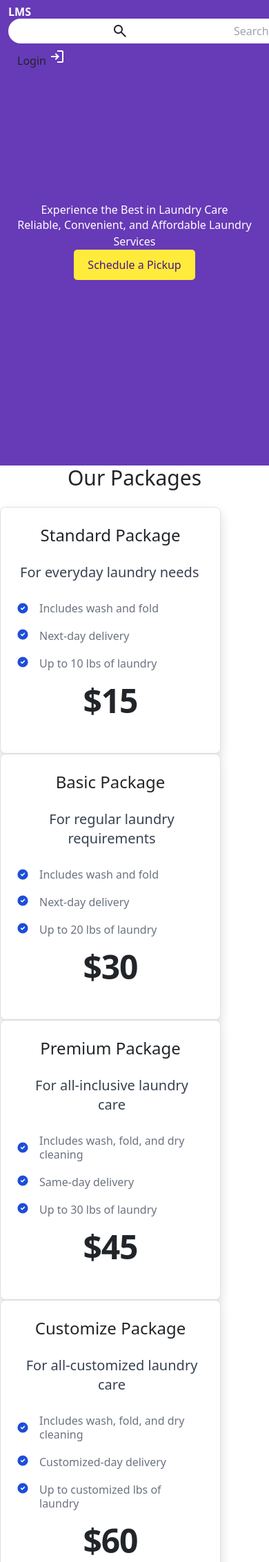
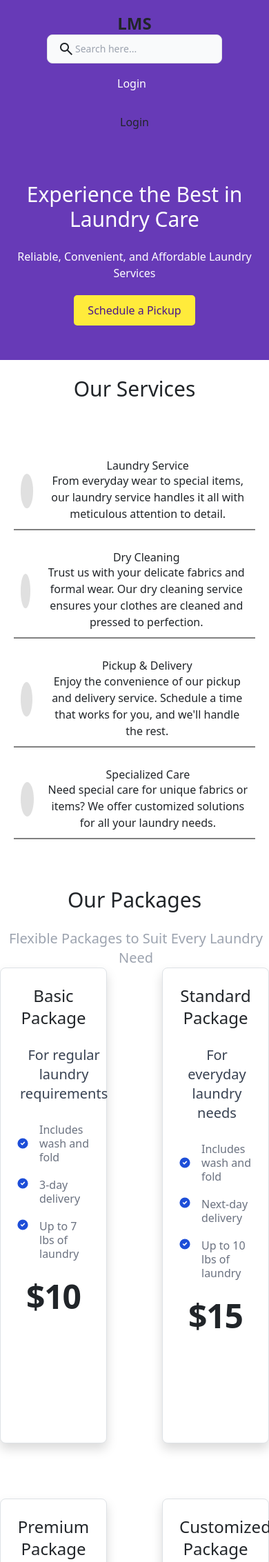
Before and after one commit to INTEL-ONBOARD/webApp_LMS, a Java web app: page /webApp_war/ in a window 390 px wide; the page is wider, and only the part inside the window is pictured. Shown: the top 2265 px of that part at 69% size. Run offline with Tomcat 11, a stand-in JSP engine, Linux system fonts and the light colour scheme; some libraries are stand-ins or nearby versions.

Commit message:
1.2 responsiveness handled

```diff
--- a/src/main/webapp/css/laundry.css
+++ b/src/main/webapp/css/laundry.css
@@ -6,85 +6,56 @@ body {
   color: #333;
 }
 
-  .header {
-    background-color:#673ab7;
-    color: white;
+header {
+  background-color: #673ab7;
   padding: 10px 20px;
-    display: flex;
-    justify-content: space-between;
-    align-items: center;
 }
 
-  .navbar{
+.navbar {
   background-color: #673ab7;
 }
 
-  .navbar-expand-lg{
-    background-color:#673ab7;
-
-  }
-
-  .container-fluid {
-    background-color:#673ab7;
-  }
-
-  .container-fluid button {
-    color:white;
-    border-color:#673ab7;
-    font-weight: bold;
-    font-size: 35px;
-  }
-
-  .lms{
+.lms {
   color: white;
 }
 
-  .search-bar{
-    padding: 3px 150px;
+.search-bar {
   display: flex;
   align-items: center;
+  background: white;
   border-radius: 28px;
-    background: white;
-    display: flexbox;
-    align-items: center;
-    justify-content: center;
-    min-width: 10rem;
+  padding: 5px 10px;
+  width: 100%;
+  max-width: 400px;
+  margin-left: 20px;
 }
 
 .search-bar input {
-    padding: 3px 150px;
   border: none;
   outline: none;
-      border-radius: 10px;
-      margin-left: 3px;
+  margin-left: 10px;
+  width: 100%;
   background: transparent;
-      align-items: center;
-      justify-content: center;
 }
 
-  .search-bar-input::placeholder,
-  .search-bar-icon{
-    color: rgb(0,0,0,0.25);
+.search-bar .material-symbols-outlined {
+  color: rgb(0, 0, 0, 0.25);
 }
 
-  .btn{
-    color:white;
-  }
-
-  .loginbtn {
-    color:white;
-    border-color:#673ab7;
-    font-weight: bold;
-    font-size: 35px;
-    cursor: pointer;
+.btn a {
+  color: white;
+  text-decoration: none;
 }
 
 .hero {
   background-color: #673ab7;
   color: white;
   text-align: center;
-    padding: 180px 20px;
-    min-height: 35rem;
+  padding: 100px 20px;
+  display: flex;
+  flex-direction: column;
+  align-items: center;
+  justify-content: center;
 }
 
 .hero .pickup-btn {
@@ -95,29 +66,27 @@ body {
   border-radius: 5px;
   cursor: pointer;
   font-size: 1em;
+  margin-top: 20px;
 }
 
-  .services {
+.ourServices, .packages {
   padding: 50px 20px;
-    text-align: center;
-    display: flex;
-    flex-direction: column;
-    justify-content: center ;
-    align-items: center;
-    display:none;
 }
 
-  .services h2 {
-    font-size: 2em;
-    margin-bottom: 20px;
+.ourServices {
+  display: flex;
+  justify-content: center;
+  text-align: center;
 }
 
 .service {
   display: flex;
   align-items: center;
   margin-bottom: 20px;
+  width: 100%;
+  max-width: 600px;
   border-bottom: 2px solid grey;
-    width: 60rem;
+  padding: 10px;
 }
 
 .service .icon {
@@ -128,36 +97,36 @@ body {
   margin-right: 20px;
 }
 
-  .service .details {
-    text-align: left;
-  }
-
 .packages {
-    background-color: #f5f5f5;
-    padding: 50px 20px;
-    text-align: center;
-  }
-
-  .packages h2 {
-    font-size: 2em;
-    margin-bottom: 20px;
+  display: flex;
+  flex-wrap: wrap;
+  justify-content: center;
+  gap: 20px;
 }
 
 .package {
   background-color: white;
-    display: inline-block;
-    width: 200px;
-    vertical-align: top;
+  border: 1px solid #ddd;
+  border-radius: 10px;
+  padding: 20px;
+  width: 100%;
+  max-width: 300px;
+  text-align: center;
 }
 
-  .package h3 {
-    font-size: 1.2em;
+.package h4 {
+  font-size: 1.5em;
   margin-bottom: 10px;
+}
+
+.package .description {
+  margin-bottom: 20px;
 }
 
 .package ul {
   list-style-type: none;
   padding: 0;
+  margin-bottom: 20px;
 }
 
 .package ul li {
@@ -165,8 +134,7 @@ body {
 }
 
 .package .price {
-    font-size: 1.5em;
-    margin-top: 10px;
+  font-size: 2em;
   font-weight: bold;
 }
 
@@ -184,3 +152,18 @@ body {
 footer .footer-info {
   font-size: 0.9em;
 }
+
+@media (max-width: 768px) {
+  .navbar-expand-lg .container {
+      flex-direction: column;
+  }
+
+  .search-bar {
+      margin-left: 0;
+      margin-top: 10px;
+  }
+
+  .hero {
+      padding: 50px 20px;
+  }
+}
--- a/src/main/webapp/index.jsp
+++ b/src/main/webapp/index.jsp
@@ -8,34 +8,40 @@
     <link href="https://cdn.jsdelivr.net/npm/bootstrap@5.3.3/dist/css/bootstrap.min.css" rel="stylesheet" integrity="sha384-QWTKZyjpPEjISv5WaRU9OFeRpok6YctnYmDr5pNlyT2bRjXh0JMhjY6hW+ALEwIH" crossorigin="anonymous">
     <script src="https://cdn.jsdelivr.net/npm/bootstrap@5.3.3/dist/js/bootstrap.bundle.min.js" integrity="sha384-YvpcrYf0tY3lHB60NNkmXc5s9fDVZLESaAA55NDzOxhy9GkcIdslK1eN7N6jIeHz" crossorigin="anonymous"></script>
     <link rel="stylesheet" href="https://fonts.googleapis.com/css2?family=Material+Symbols+Outlined:opsz,wght,FILL,GRAD@20..48,100..700,0..1,-50..200" />
-    <link rel="stylesheet" href="https://fonts.googleapis.com/css2?family=Material+Symbols+Outlined:opsz,wght,FILL,GRAD@20..48,100..700,0..1,-50..200" />
     <script src="https://cdn.tailwindcss.com"></script>
 </head>
-<body>
+
 <header>
     <nav class="navbar navbar-expand-lg">
         <div class="container">
-            <h3 class="lms"><b>LMS</b></h3>
-
-            <form>
-                <div class="search-bar">
+        <span class="self-center text-2xl font-semibold whitespace-nowrap dark:text-white">LMS</span>
+        <form class="flex items-center max-w-sm mx-auto">
+            <label for="simple-search" class="sr-only">Search</label>
+            <div class="relative w-full">
+            <div class="absolute inset-y-0 start-0 flex items-center ps-3 pointer-events-none">
                 <span class="search-icon material-symbols-outlined">search</span>
-                    <input type="text" placeholder="Search here...">
+            </div>
+            <div class="search-container">
+            <input type="text" id="simple-search" class="search-input bg-gray-50 border border-gray-300 text-gray-900 text-sm rounded-lg focus:ring-blue-500 focus:border-blue-500 block w-full ps-10 p-2.5  dark:bg-gray-700 dark:border-gray-600 dark:placeholder-gray-400 dark:text-white dark:focus:ring-blue-500 dark:focus:border-blue-500" placeholder="Search here..."/>
+            </div>
         </div>
         </form>
-            <button class="btn" type="submit" style="color:text-white"><a href="http://localhost:8080/webApp_war/login">Login</a>
-                <span class=" loginbtn container-icon material-symbols-outlined">login</span>
+
+        <button type="submit" class="btn text-white bg-gradient-to-r from-#673ab7-500 via-#673ab7-600 to-#673ab7-700 hover:bg-gradient-to-br focus:ring-4 focus:outline-none focus:ring-#673ab7-300 dark:focus:ring-#673ab7-800 font-medium rounded-lg text-l px-5 py-3 text-center me-2 mb-2">Login</button>
+        <a href="http://localhost:8080/webApp_war/login" class="btn">Login</a>
         </button>
         </div>
     </nav>
 </header>
+<body>
 <section class="hero">
-    <h1>Experience the Best in Laundry Care</h1>
+    <h1 class="mb-4 text-3xl font-medium text-white-500 dark:text-black-400" style="text-align: center;">Experience the Best in Laundry Care</h1>
     <p>Reliable, Convenient, and Affordable Laundry Services</p>
     <button class="pickup-btn">Schedule a Pickup</button>
 </section>
-<section class="services">
-    <h2>Our Services</h2>
+<h2 class="mb-4 mt-4 text-3xl font-medium text-black-500 dark:text-black-400" style="text-align: center;">Our Services</h2>
+<div class="ourServices display:flex flex flex-col text-align:center">
+
     <div class="service">
         <div class="icon"></div>
         <div class="details">
@@ -64,14 +70,44 @@
             <p>Need special care for unique fabrics or items? We offer customized solutions for all your laundry needs.</p>
         </div>
     </div>
-</section>
+</div>
 
-    <h2 class="mb-4 text-3xl font-medium text-black-500 dark:text-black-400" style="text-align: center;"">Our Packages</h2>
-      <div class="display:flex flex flex-wrap">
-      <div class="w-full max-w-xs p-4 bg-white border border-gray-200 rounded-lg shadow sm:p-8 dark:bg-gray-800 dark:border-gray-700">
+
+<h2 class="mb-4 text-3xl font-medium text-black-500 dark:text-black-400" style="text-align: center;">Our Packages</h2>
+<div class="ms-1 text-xl font-normal text-gray-400 dark:text-gray-400 align-items:center" style="text-align:center;">Flexible Packages to Suit Every Laundry Need</div>
+<div class="grid grid-flow-row gap-20 grid-cols-2 grid-rows-2">
+
+    <div class="w-full max-w-sm-20 p-4 bg-white border border-gray-200 rounded-lg shadow sm:p-8 dark:bg-gray-800 dark:border-gray-700">
+        <h4 class="mb-4 text-2xl font-medium text-black-500 dark:text-black-400" style="text-align: center;">Basic Package</h4>
+        <div class="flex items-baseline text-gray-900 dark:text-white">
+            <div class="ms-1 text-xl font-normal text-gray-700 dark:text-gray-600 align-items:center" style="text-align:center;">For regular laundry requirements</div>
+        </div>
+        <ul role="list" class="space-y-5 my-7">
+            <li class="flex items-center">
+                <svg class="flex-shrink-0 w-4 h-4 text-blue-700 dark:text-blue-500" aria-hidden="true" xmlns="http://www.w3.org/2000/svg" fill="currentColor" viewBox="0 0 20 20">
+                    <path d="M10 .5a9.5 9.5 0 1 0 9.5 9.5A9.51 9.51 0 0 0 10 .5Zm3.707 8.207-4 4a1 1 0 0 1-1.414 0l-2-2a1 1 0 0 1 1.414-1.414L9 10.586l3.293-3.293a1 1 0 0 1 1.414 1.414Z"/>
+                </svg>
+                <span class="text-base font-normal leading-tight text-gray-500 dark:text-gray-400 ms-3">Includes wash and fold</span>
+            </li>
+            <li class="flex">
+                <svg class="flex-shrink-0 w-4 h-4 text-blue-700 dark:text-blue-500" aria-hidden="true" xmlns="http://www.w3.org/2000/svg" fill="currentColor" viewBox="0 0 20 20">
+                    <path d="M10 .5a9.5 9.5 0 1 0 9.5 9.5A9.51 9.51 0 0 0 10 .5Zm3.707 8.207-4 4a1 1 0 0 1-1.414 0l-2-2a1 1 0 0 1 1.414-1.414L9 10.586l3.293-3.293a1 1 0 0 1 1.414 1.414Z"/>
+                </svg>
+                <span class="text-base font-normal leading-tight text-gray-500 dark:text-gray-400 ms-3">3-day delivery</span>
+            </li>
+            <li class="flex">
+                <svg class="flex-shrink-0 w-4 h-4 text-blue-700 dark:text-blue-500" aria-hidden="true" xmlns="http://www.w3.org/2000/svg" fill="currentColor" viewBox="0 0 20 20">
+                    <path d="M10 .5a9.5 9.5 0 1 0 9.5 9.5A9.51 9.51 0 0 0 10 .5Zm3.707 8.207-4 4a1 1 0 0 1-1.414 0l-2-2a1 1 0 0 1 1.414-1.414L9 10.586l3.293-3.293a1 1 0 0 1 1.414 1.414Z"/>
+                </svg>
+                <span class="text-base font-normal leading-tight text-gray-500 dark:text-gray-400 ms-3">Up to 7 lbs of laundry</span>
+            </li>
+        </ul>
+        <div class="text-5xl font-extrabold tracking-tight" style="text-align: center;">$10</div>
+    </div>
+
+    <div class="w-full max-w-sm-20 p-4 bg-white border border-gray-200 rounded-lg shadow sm:p-8 dark:bg-gray-800 dark:border-gray-700">
         <h4 class="mb-4 text-2xl font-medium text-black-500 dark:text-black-400" style="text-align: center;">Standard Package</h4>
         <div class="flex items-baseline text-gray-900 dark:text-white">
-
             <div class="ms-1 text-xl font-normal text-gray-700 dark:text-gray-600 align-items:center" style="text-align:center;">For everyday laundry needs</div>
         </div>
         <ul role="list" class="space-y-5 my-7">
@@ -93,23 +129,21 @@
                 </svg>
                 <span class="text-base font-normal leading-tight text-gray-500 dark:text-gray-400 ms-3">Up to 10 lbs of laundry</span>
             </li>
-
+        </ul>
         <div class="text-5xl font-extrabold tracking-tight" style="text-align: center;">$15</div>
     </div>
 
-
-      <div class="w-full max-w-xs p-4 bg-white border border-gray-200 rounded-lg shadow sm:p-8 dark:bg-gray-800 dark:border-gray-700">
-            <h4 class="mb-4 text-2xl font-medium text-black-500 dark:text-black-400" style="text-align: center;">Basic Package</h4>
+    <div class="w-full max-w-sm-20 p-4 bg-white border border-gray-200 rounded-lg shadow sm:p-8 dark:bg-gray-800 dark:border-gray-700">
+        <h4 class="mb-4 text-2xl font-medium text-black-500 dark:text-black-400" style="text-align: center;">Premium Package</h4>
         <div class="flex items-baseline text-gray-900 dark:text-white">
-
-            <div class="ms-1 text-xl font-normal text-gray-700 dark:text-gray-600 align-items:center" style="text-align:center;">For regular laundry requirements</div>
+            <div class="ms-1 text-xl font-normal text-gray-700 dark:text-gray-600 align-items:center" style="text-align:center;">For specialized and high-volume laundry needs</div>
         </div>
         <ul role="list" class="space-y-5 my-7">
             <li class="flex items-center">
                 <svg class="flex-shrink-0 w-4 h-4 text-blue-700 dark:text-blue-500" aria-hidden="true" xmlns="http://www.w3.org/2000/svg" fill="currentColor" viewBox="0 0 20 20">
                     <path d="M10 .5a9.5 9.5 0 1 0 9.5 9.5A9.51 9.51 0 0 0 10 .5Zm3.707 8.207-4 4a1 1 0 0 1-1.414 0l-2-2a1 1 0 0 1 1.414-1.414L9 10.586l3.293-3.293a1 1 0 0 1 1.414 1.414Z"/>
                 </svg>
-            <span class="text-base font-normal leading-tight text-gray-500 dark:text-gray-400 ms-3">Includes wash and fold</span>
+                <span class="text-base font-normal leading-tight text-gray-500 dark:text-gray-400 ms-3">Wash, dry, and fold</span>
             </li>
             <li class="flex">
                 <svg class="flex-shrink-0 w-4 h-4 text-blue-700 dark:text-blue-500" aria-hidden="true" xmlns="http://www.w3.org/2000/svg" fill="currentColor" viewBox="0 0 20 20">
@@ -123,57 +157,33 @@
                 </svg>
                 <span class="text-base font-normal leading-tight text-gray-500 dark:text-gray-400 ms-3">Up to 20 lbs of laundry</span>
             </li>
-
-            <div class="text-5xl font-extrabold tracking-tight" style="text-align: center;">$30</div>
+            <li class="flex">
+                <svg class="flex-shrink-0 w-4 h-4 text-blue-700 dark:text-blue-500" aria-hidden="true" xmlns="http://www.w3.org/2000/svg" fill="currentColor" viewBox="0 0 20 20">
+                    <path d="M10 .5a9.5 9.5 0 1 0 9.5 9.5A9.51 9.51 0 0 0 10 .5Zm3.707 8.207-4 4a1 1 0 0 1-1.414 0l-2-2a1 1 0 0 1 1.414-1.414L9 10.586l3.293-3.293a1 1 0 0 1 1.414 1.414Z"/>
+                </svg>
+                <span class="text-base font-normal leading-tight text-gray-500 dark:text-gray-400 ms-3">Specialized fabric care</span>
+            </li>
+        </ul>
+        <div class="text-5xl font-extrabold tracking-tight" style="text-align: center;">$25</div>
     </div>
 
-<div class="w-full max-w-xs p-4 bg-white border border-gray-200 rounded-lg shadow sm:p-8 dark:bg-gray-800 dark:border-gray-700">
-      <h4 class="mb-4 text-2xl font-medium text-black-500 dark:text-black-400" style="text-align: center;">Premium Package</h4>
+    <div class="w-full max-w-sm-20 p-4 bg-white border border-gray-200 rounded-lg shadow sm:p-8 dark:bg-gray-800 dark:border-gray-700">
+        <h4 class="mb-4 text-2xl font-medium text-black-500 dark:text-black-400" style="text-align: center;">Customized Package</h4>
         <div class="flex items-baseline text-gray-900 dark:text-white">
-
-      <div class="ms-1 text-xl font-normal text-gray-700 dark:text-gray-600 align-items:center" style="text-align:center;">For all-inclusive laundry care</div>
+            <div class="ms-1 text-xl font-normal text-gray-700 dark:text-gray-600 align-items:center" style="text-align:center;">For customized and high-volume laundry needs</div>
         </div>
         <ul role="list" class="space-y-5 my-7">
             <li class="flex items-center">
                 <svg class="flex-shrink-0 w-4 h-4 text-blue-700 dark:text-blue-500" aria-hidden="true" xmlns="http://www.w3.org/2000/svg" fill="currentColor" viewBox="0 0 20 20">
                     <path d="M10 .5a9.5 9.5 0 1 0 9.5 9.5A9.51 9.51 0 0 0 10 .5Zm3.707 8.207-4 4a1 1 0 0 1-1.414 0l-2-2a1 1 0 0 1 1.414-1.414L9 10.586l3.293-3.293a1 1 0 0 1 1.414 1.414Z"/>
                 </svg>
-      <span class="text-base font-normal leading-tight text-gray-500 dark:text-gray-400 ms-3">Includes wash, fold, and dry cleaning</span>
+                <span class="text-base font-normal leading-tight text-gray-500 dark:text-gray-400 ms-3">Wash, dry, and fold</span>
             </li>
             <li class="flex">
                 <svg class="flex-shrink-0 w-4 h-4 text-blue-700 dark:text-blue-500" aria-hidden="true" xmlns="http://www.w3.org/2000/svg" fill="currentColor" viewBox="0 0 20 20">
                     <path d="M10 .5a9.5 9.5 0 1 0 9.5 9.5A9.51 9.51 0 0 0 10 .5Zm3.707 8.207-4 4a1 1 0 0 1-1.414 0l-2-2a1 1 0 0 1 1.414-1.414L9 10.586l3.293-3.293a1 1 0 0 1 1.414 1.414Z"/>
                 </svg>
-      <span class="text-base font-normal leading-tight text-gray-500 dark:text-gray-400 ms-3">Same-day delivery</span>
-      </li>
-      <li class="flex">
-      <svg class="flex-shrink-0 w-4 h-4 text-blue-700 dark:text-blue-500" aria-hidden="true" xmlns="http://www.w3.org/2000/svg" fill="currentColor" viewBox="0 0 20 20">
-      <path d="M10 .5a9.5 9.5 0 1 0 9.5 9.5A9.51 9.51 0 0 0 10 .5Zm3.707 8.207-4 4a1 1 0 0 1-1.414 0l-2-2a1 1 0 0 1 1.414-1.414L9 10.586l3.293-3.293a1 1 0 0 1 1.414 1.414Z"/>
-      </svg>
-      <span class="text-base font-normal leading-tight text-gray-500 dark:text-gray-400 ms-3">Up to 30 lbs of laundry</span>
-      </li>
-
-      <div class="text-5xl font-extrabold tracking-tight" style="text-align: center;">$45</div>
-      </div>
-
-<div class="w-full max-w-xs p-4 bg-white border border-gray-200 rounded-lg shadow sm:p-8 dark:bg-gray-800 dark:border-gray-700">
-      <h4 class="mb-4 text-2xl font-medium text-black-500 dark:text-black-400" style="text-align: center;">Customize Package</h4>
-      <div class="flex items-baseline text-gray-900 dark:text-white">
-
-      <div class="ms-1 text-xl font-normal text-gray-700 dark:text-gray-600 align-items:center" style="text-align:center;">For all-customized laundry care</div>
-      </div>
-      <ul role="list" class="space-y-5 my-7">
-      <li class="flex items-center">
-      <svg class="flex-shrink-0 w-4 h-4 text-blue-700 dark:text-blue-500" aria-hidden="true" xmlns="http://www.w3.org/2000/svg" fill="currentColor" viewBox="0 0 20 20">
-      <path d="M10 .5a9.5 9.5 0 1 0 9.5 9.5A9.51 9.51 0 0 0 10 .5Zm3.707 8.207-4 4a1 1 0 0 1-1.414 0l-2-2a1 1 0 0 1 1.414-1.414L9 10.586l3.293-3.293a1 1 0 0 1 1.414 1.414Z"/>
-      </svg>
-      <span class="text-base font-normal leading-tight text-gray-500 dark:text-gray-400 ms-3">Includes wash, fold, and dry cleaning</span>
-      </li>
-      <li class="flex">
-      <svg class="flex-shrink-0 w-4 h-4 text-blue-700 dark:text-blue-500" aria-hidden="true" xmlns="http://www.w3.org/2000/svg" fill="currentColor" viewBox="0 0 20 20">
-      <path d="M10 .5a9.5 9.5 0 1 0 9.5 9.5A9.51 9.51 0 0 0 10 .5Zm3.707 8.207-4 4a1 1 0 0 1-1.414 0l-2-2a1 1 0 0 1 1.414-1.414L9 10.586l3.293-3.293a1 1 0 0 1 1.414 1.414Z"/>
-      </svg>
-      <span class="text-base font-normal leading-tight text-gray-500 dark:text-gray-400 ms-3">Customized-day delivery</span>
+                <span class="text-base font-normal leading-tight text-gray-500 dark:text-gray-400 ms-3">Next-day delivery</span>
             </li>
             <li class="flex">
                 <svg class="flex-shrink-0 w-4 h-4 text-blue-700 dark:text-blue-500" aria-hidden="true" xmlns="http://www.w3.org/2000/svg" fill="currentColor" viewBox="0 0 20 20">
@@ -181,22 +191,20 @@
                 </svg>
                 <span class="text-base font-normal leading-tight text-gray-500 dark:text-gray-400 ms-3">Up to customized lbs of laundry</span>
             </li>
-
-      <div class="text-5xl font-extrabold tracking-tight" style="text-align: center;">$60</div>
+            <li class="flex">
+                <svg class="flex-shrink-0 w-4 h-4 text-blue-700 dark:text-blue-500" aria-hidden="true" xmlns="http://www.w3.org/2000/svg" fill="currentColor" viewBox="0 0 20 20">
+                    <path d="M10 .5a9.5 9.5 0 1 0 9.5 9.5A9.51 9.51 0 0 0 10 .5Zm3.707 8.207-4 4a1 1 0 0 1-1.414 0l-2-2a1 1 0 0 1 1.414-1.414L9 10.586l3.293-3.293a1 1 0 0 1 1.414 1.414Z"/>
+                </svg>
+                <span class="text-base font-normal leading-tight text-gray-500 dark:text-gray-400 ms-3">Specialized fabric care</span>
+            </li>
+        </ul>
+        <div class="text-5xl font-extrabold tracking-tight" style="text-align: center;">$35</div>
     </div>
 </div>
 
-
 <footer>
-    <div class="history">
-        <h2>Since 1998</h2>
-        <p>LMS has been providing top-quality laundry care for over two decades. We pride ourselves on our attention to detail, outstanding customer service, and commitment to using the best eco-friendly products. Experience the difference with LMS.</p>
-    </div>
-    <div class="footer-info">
-        <p>LMS - Laundry Management Service</p>
-        <p>123 Clean St, Fresh City, CA 90210</p>
-        <p>Contact: (123) 456-7890 | info@lmslaundry.com</p>
-    </div>
+    <div class="history">© 2024 Laundry Management Service. All rights reserved.</div>
+    <div class="footer-info">123 Laundry St, Clean City, CS 45678</div>
 </footer>
 </body>
 </html>
```
Lines whose indentation alone changed are shown as unchanged.
